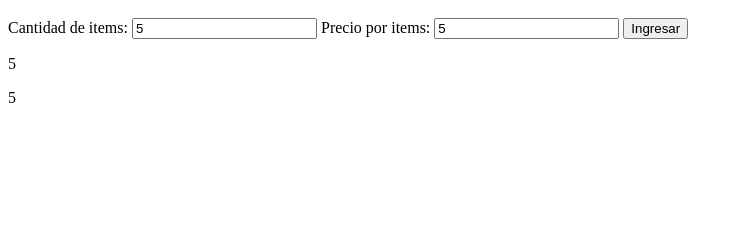
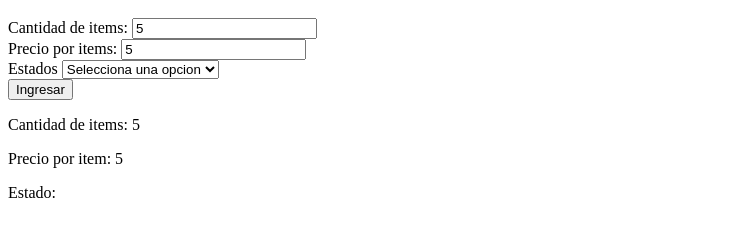
Before and after one commit to sebaStkp/totalizadorVenta, a website built with Parcel: page index.html in a window 1280 px wide. Both pictures are taken after typing "5", "5" into the empty fields and a click on the input "Ingresar". Shown: the part 48-284 px from the top of the page, without its empty margins (0-743 px from the left). Built offline with nearby package versions, Linux system fonts and the light colour scheme.

Commit message:
se puede seleccionar estado y se muestra en pantalla

```diff
--- a/index.html
+++ b/index.html
@@ -4,10 +4,25 @@
     <form id="tot-form">
       <label for="primer-numero">Cantidad de items:</label>
       <input type="number" id="primer-numero" />
+      <br>
       <label for="segundo-numero">Precio por items:</label>
       <input type="number" id="segundo-numero" />
+
+      <br>
+      <label for="lang">Estados</label>
+      <select name="estados" id="est">
+        <option value="">Selecciona una opcion</option>
+        <option value="UT">UT</option>
+        <option value="NV">NV</option>
+        <option value="TX">TX</option>
+        <option value="AL">AL</option>
+        <option value="CA">CA</option>
+      </select>
+      <br>
+
       <input type="submit" value="Ingresar" id="ing-button" />
     </form>
+
     <div id="resultado-div"></div>
 
     <script type="module" src="./src/presenter.js"></script>
--- a/src/presenter.js
+++ b/src/presenter.js
@@ -4,6 +4,7 @@ const first = document.querySelector("#primer-numero");
 const form = document.querySelector("#tot-form");
 const div = document.querySelector("#resultado-div");
 const second = document.querySelector("#segundo-numero");
+const seleccion = document.querySelector("#est");
 
 
 form.addEventListener("submit", (event) => {
@@ -12,6 +13,7 @@ form.addEventListener("submit", (event) => {
   const firstNumber = Number.parseInt(first.value);
   const secondNumber = Number.parseInt(second.value);
 
-  div.innerHTML = "<p>" + firstNumber +"</p>"  ;
-  div.innerHTML += "<p>" + secondNumber +"</p>";
+  div.innerHTML = "<p>" + "Cantidad de items: " +firstNumber +"</p>"  ;
+  div.innerHTML += "<p>"+ "Precio por item: " + secondNumber +"</p>";
+  div.innerHTML += "<p>" + "Estado: "+ seleccion.value +"</p>";
 });
```
